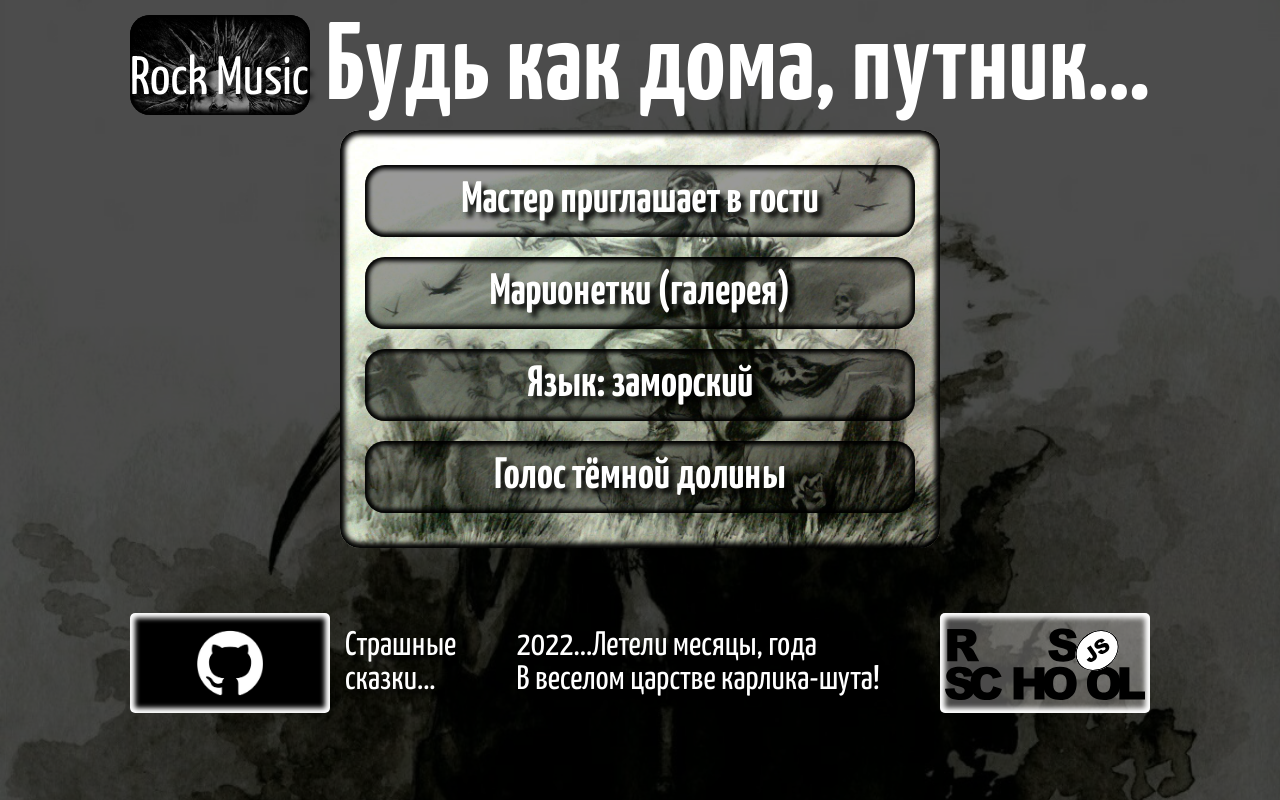
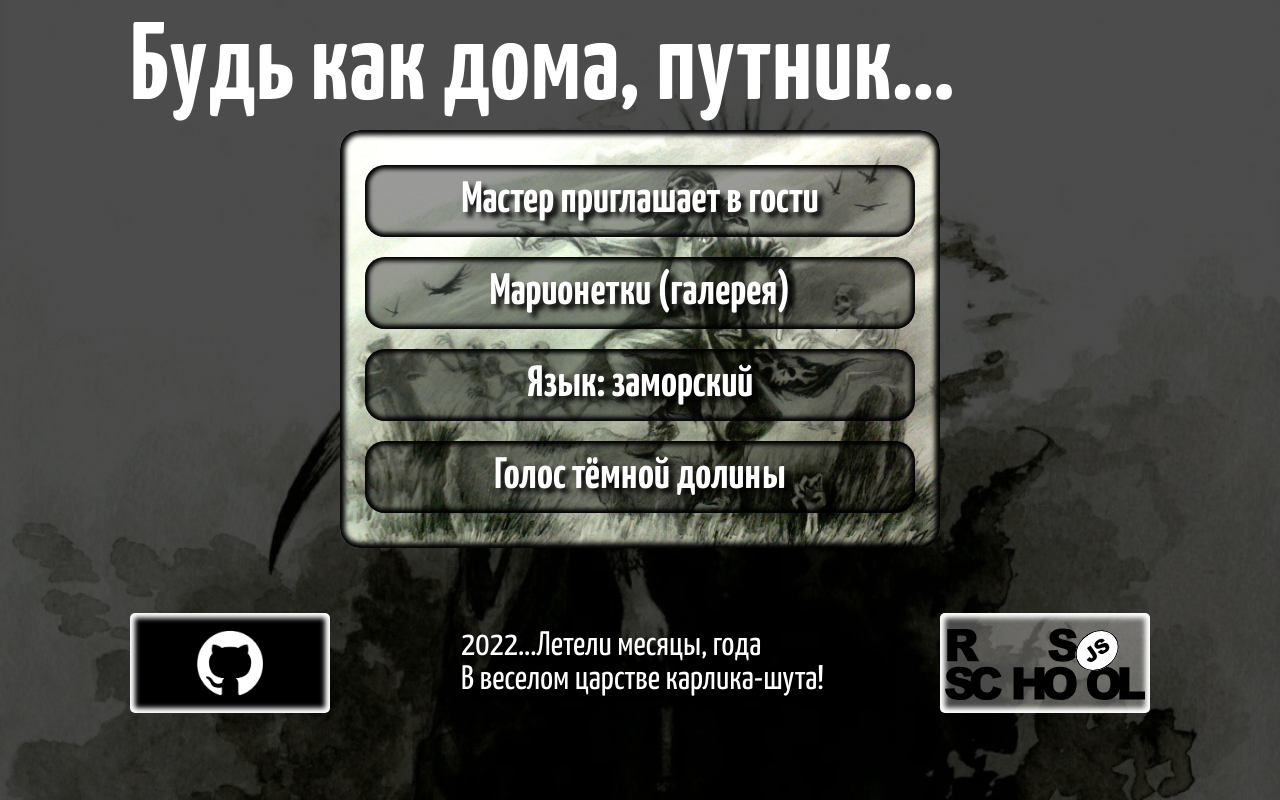
Before and after one commit to davidpinkevich/rock-music, a website built with webpack: page src/html/index.html in a window 1280 px wide. Built offline with nearby package versions, Linux system fonts and the light colour scheme.

Commit message:
fix: delete logo

```diff
--- a/src/html/index.html
+++ b/src/html/index.html
@@ -11,9 +11,6 @@
     <header>
       <div class="header__container">
         <section class="header__top">
-          <div class="header__top-logo logo">
-            <p class="logo__text">Rock Music</p>
-          </div>
           <h1 class="header__top-title"></h1>
         </section>
         <section class="header__main">
--- a/src/js/modules-preview/eng-verion.js
+++ b/src/js/modules-preview/eng-verion.js
@@ -13,9 +13,6 @@ export function engVersion() {
 
   const sound = document.querySelector(".main__item-sound");
   sound.innerHTML = "Voice of the dark valley";
-
-  const git = document.querySelector(".git__footer-text");
-  git.innerHTML = "Scary <br> tales...";
 
   const data = document.querySelector(".footer__date-year");
   data.innerHTML = "2022...<span>Months, years flew by In the <br>merry realm of the dwarf jester!</span>";
--- a/src/js/modules-preview/ru-version.js
+++ b/src/js/modules-preview/ru-version.js
@@ -13,9 +13,6 @@ export function ruVersion() {
 
   const sound = document.querySelector(".main__item-sound");
   sound.innerHTML = "Голос тёмной долины";
-
-  const git = document.querySelector(".git__footer-text");
-  git.innerHTML = "Страшные <br> сказки...";
 
   const data = document.querySelector(".footer__date-year");
   data.innerHTML = "2022...<span>Летели месяцы, года <br>В веселом царстве карлика-шута!</span>";
```
Also changed, not shown: src/html/quiz.html (+0 -3 lines).
